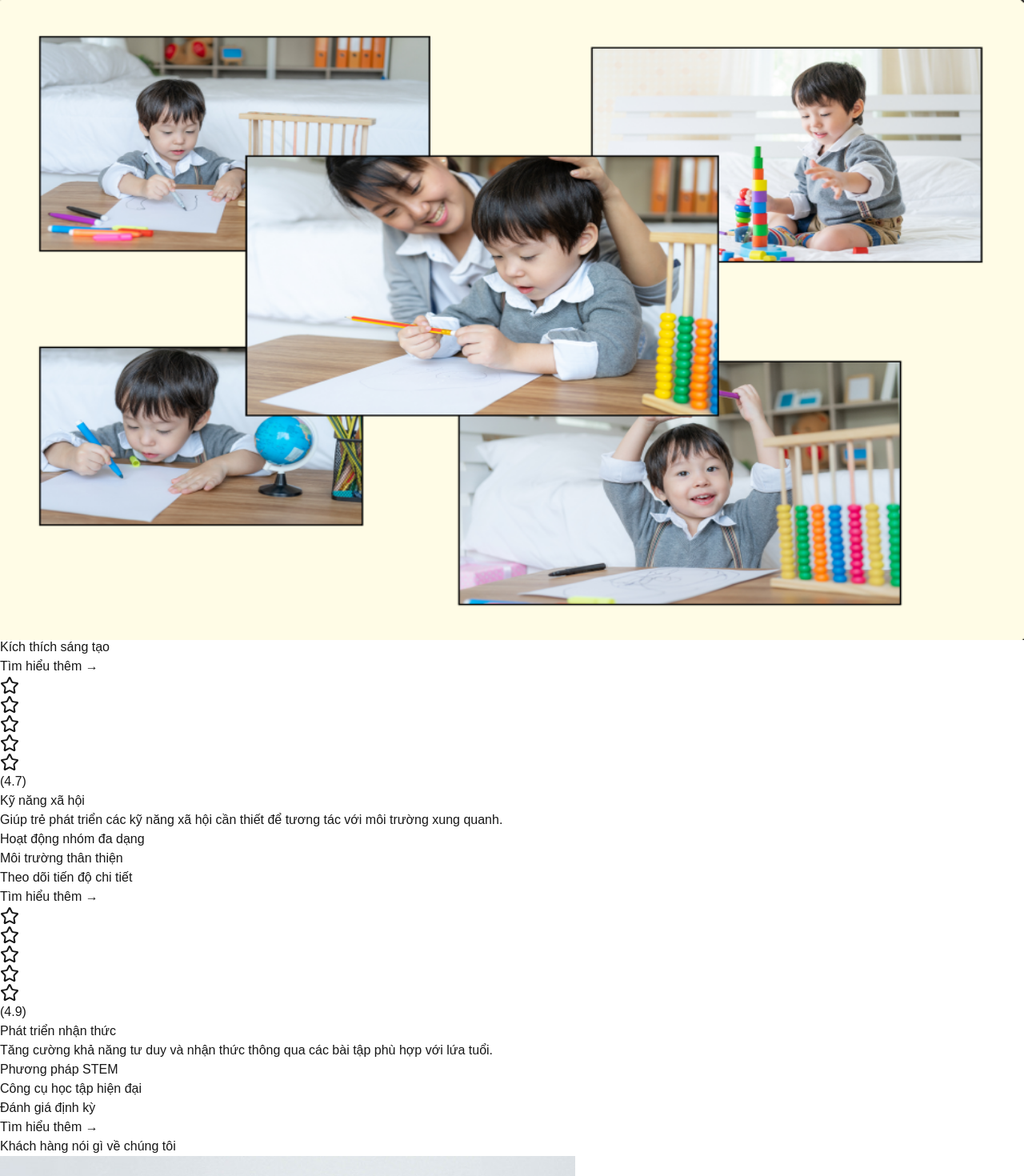
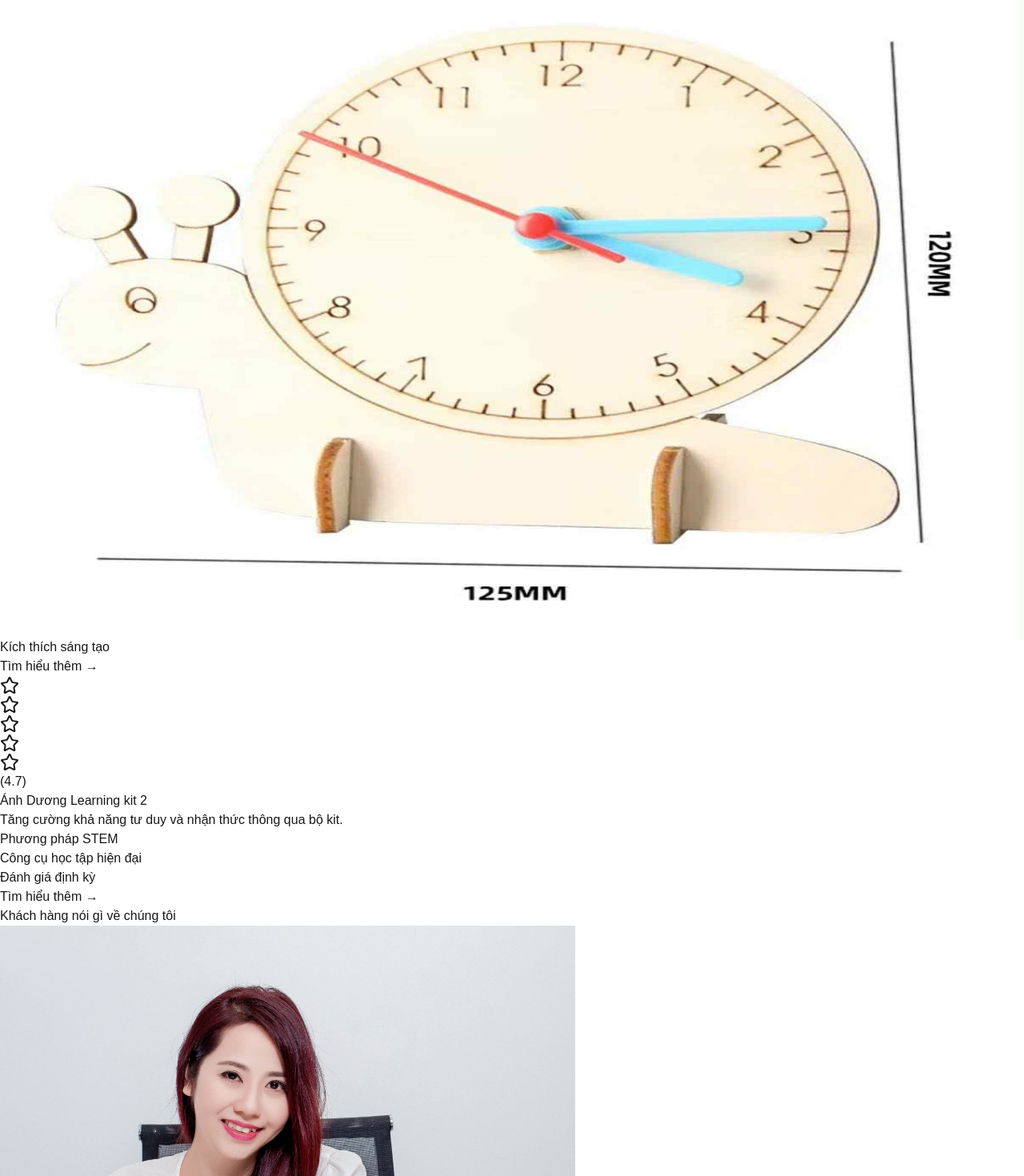
Before and after one commit to Quangz32/childrencare-center-fe, a Next.js app: page /home in a window 1280 px wide. Shown: the top 1470 px of the page at 80% size. Built offline with nearby package versions, Linux system fonts and the light colour scheme.

Commit message:
update home screen and remove forgot password button

```diff
--- a/src/app/home/page.tsx
+++ b/src/app/home/page.tsx
@@ -18,25 +18,25 @@ const solutionsData = [
     established: "2025",
   },
   {
-    imageSrc: "/images/community/children.png",
-    title: "Kỹ năng xã hội",
+    imageSrc: "/images/anh_duong_kit2.png",
+    title: "Ánh Dương Learning kit 2",
     description:
-      "Giúp trẻ phát triển các kỹ năng xã hội cần thiết để tương tác với môi trường xung quanh.",
-    features: ["Hoạt động nhóm đa dạng", "Môi trường thân thiện", "Theo dõi tiến độ chi tiết"],
+      "Tăng cường khả năng tư duy và nhận thức thông qua bộ kit.",
+    features: ["Phương pháp STEM", "Công cụ học tập hiện đại", "Đánh giá định kỳ"],
     rating: 4.7,
     students: 120,
-    established: "2021",
+    established: "2025",
   },
-  {
-    imageSrc: "/images/community/children.png",
-    title: "Phát triển nhận thức",
-    description:
-      "Tăng cường khả năng tư duy và nhận thức thông qua các bài tập phù hợp với lứa tuổi.",
-    features: ["Phương pháp STEM", "Công cụ học tập hiện đại", "Đánh giá định kỳ"],
-    rating: 4.9,
-    students: 180,
-    established: "2019",
-  },
+  // {
+  //   imageSrc: "/images/community/children.png",
+  //   title: "Phát triển nhận thức",
+  //   description:
+  //     "Tăng cường khả năng tư duy và nhận thức thông qua các bài tập phù hợp với lứa tuổi.",
+  //   features: ["Phương pháp STEM", "Công cụ học tập hiện đại", "Đánh giá định kỳ"],
+  //   rating: 4.9,
+  //   students: 180,
+  //   established: "2019",
+  // },
 ];
 
 const testimonials = [
@@ -96,7 +96,7 @@ export default function Page() {
             <p className="text-[#002249] text-lg mb-6">
               Bộ giáo trình Ánh Dương là một công cụ giáo dục đa năng được thiết kế để hỗ trợ trẻ em từ 2-8 tuổi (hoặc một độ tuổi cụ thể) bị chậm phát triển hoặc rối loạn phổ tự kỷ.
             </p>
-            <button className="bg-blue-600 text-white font-semibold px-6 py-3 rounded-full border-2 border-blue-800 shadow hover:bg-blue-700 transition-colors">
+            <button className="bg-blue-600 text-white font-semibold px-6 py-3 rounded-full border-2 border-blue-800 shadow hover:bg-blue-700 transition-colors" onClick={() => window.open('https://www.facebook.com/profile.php?id=61577325685154', '_blank')}>
               Tìm hiểu bộ giáo trình
             </button>
           </div>
@@ -117,13 +117,13 @@ export default function Page() {
       <section className="bg-[#f8f9fa] py-16">
         <div className="container mx-auto px-4">
           <h2 className="text-[#002249] text-3xl font-bold mb-12 text-center">Giải pháp cho trẻ</h2>
-          <div className="grid grid-cols-1 md:grid-cols-2 lg:grid-cols-3 gap-8">
+          <div className="grid grid-cols-1 lg:grid-cols-2 gap-8">
             {solutionsData.map((solution, index) => (
               <div
                 key={index}
                 className="bg-white rounded-xl shadow-lg p-6 hover:shadow-xl transition-shadow"
               >
-                <div className="relative h-48 w-full mb-6">
+                <div className="relative h-80 w-full mb-6">
                   <Image
                     src={solution.imageSrc}
                     alt={solution.title}
--- a/src/app/login/page.tsx
+++ b/src/app/login/page.tsx
@@ -139,12 +139,12 @@ export default function LoginPage() {
               </button>
 
               <div className="text-center space-y-4">
-                <Link
+                {/* <Link
                   href="/forgot-password"
                   className="text-lg text-blue-600 hover:text-blue-800 transition-colors duration-200"
                 >
                   Quên mật khẩu?
-                </Link>
+                </Link> */}
                 <p className="text-lg text-black">
                   Chưa có tài khoản?{" "}
                   <Link
```
Also changed, not shown: src/app/register/page.tsx (+5 -5 lines), public/images/anh_duong_kit2.png (added).
